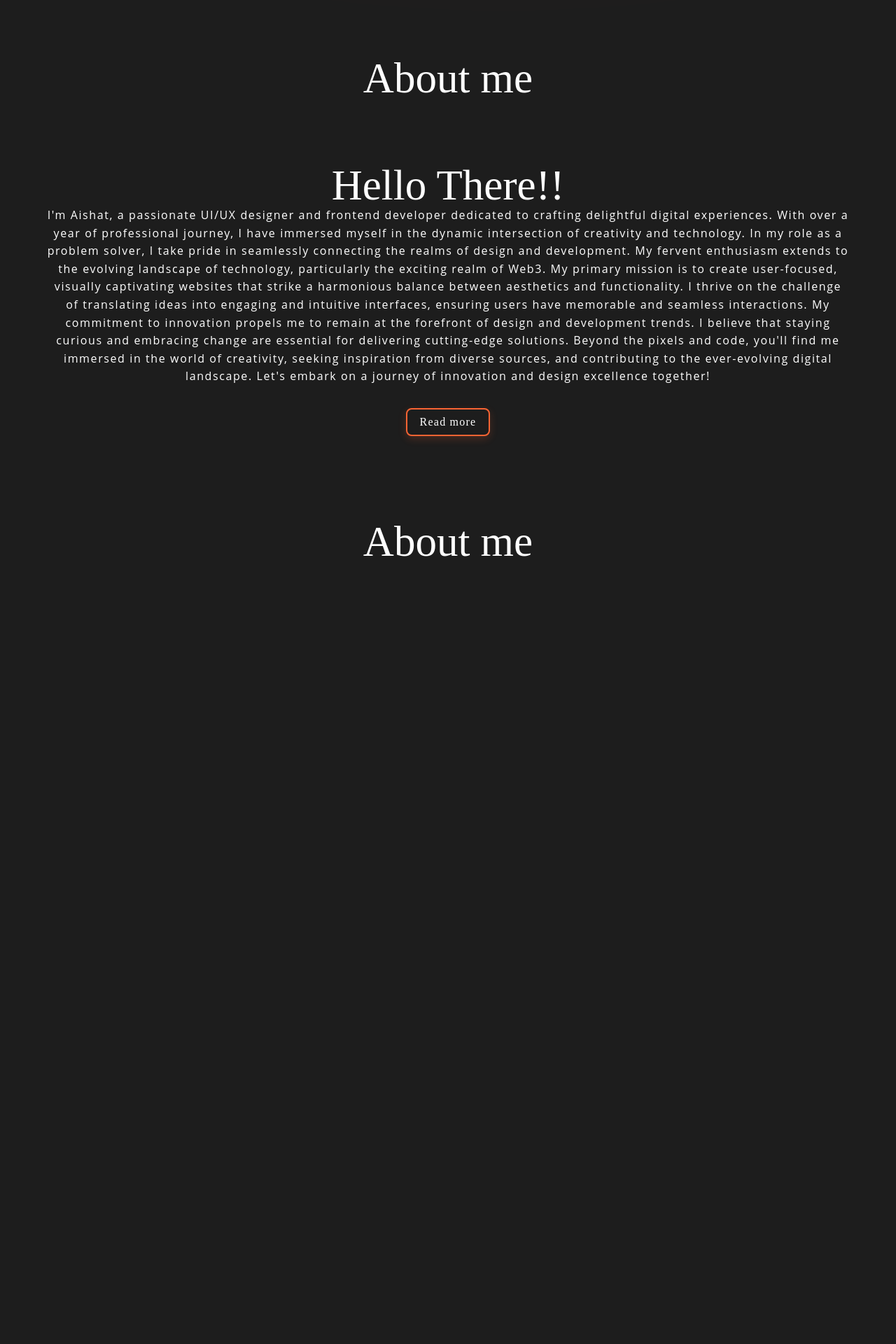
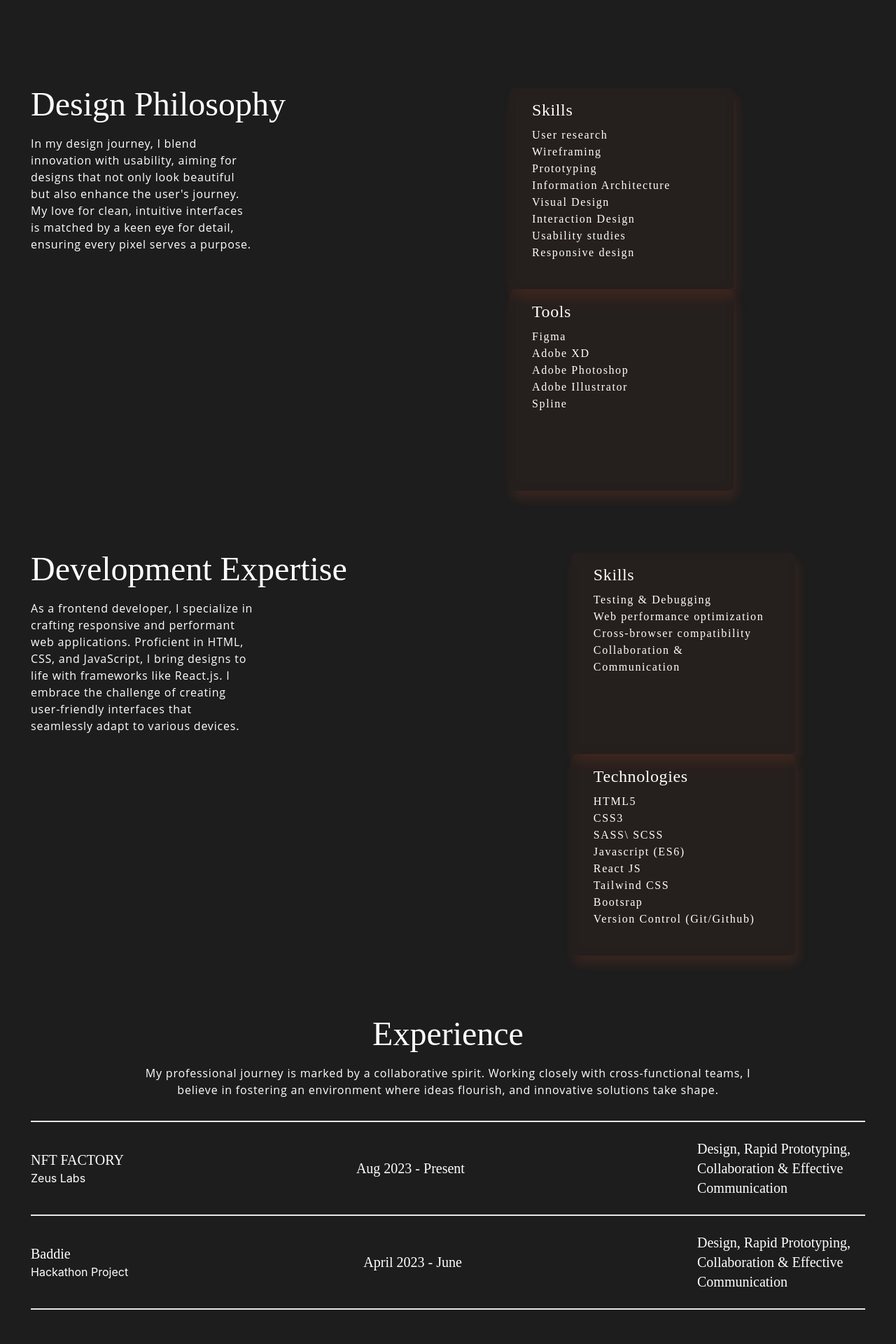
Before and after one commit to Bolanihun/DesginbyAishah, a React (Vite) app: page /about in a window 1280 px wide. Shown: the part 520-2440 px from the top of the page at 70% size. Before the commit the page ends 1327 px from the top, so only its background shows below. Built offline with nearby package versions, Linux system fonts and the light colour scheme.

Commit message:
Modified About and project page

```diff
--- /dev/null
+++ b/src/Component/Expertise.jsx
@@ -0,0 +1,56 @@
+import React from "react";
+
+export default function Expertise() {
+  return (
+    <>
+      <section className="Expertise-container w-full p-11">
+        <div className="Expertise-wrapper flex flex-col">
+          <div className="Expertise-title flex flex-col items-center justify-center mb-8">
+            <h2 className="mb-5 text-white text-center text-5xl">Experience</h2>
+            <p className="w-3/4 text-white text-center text-base tracking-wider ">
+              My professional journey is marked by a collaborative spirit.
+              Working closely with cross-functional teams, I believe in
+              fostering an environment where ideas flourish, and innovative
+              solutions take shape.
+            </p>
+          </div>
+          <div className="Expertise-content">
+            <div className="Expertise-row w-full flex justify-between items-center py-6 border-t-2">
+              <div className="row">
+                <div className="title text-white text-xl">NFT FACTORY</div>
+                <span className="text-white">Zeus Labs</span>
+              </div>
+
+              <div className="row">
+                <div className="title text-white text-xl">Aug 2023 - Present</div>
+              </div>
+              <div className="row">
+                <div className="title text-white w-60 text-xl">
+                  Design, Rapid Prototyping, Collaboration & Effective
+                  Communication
+                </div>
+              </div>
+            </div>
+
+            <div className="Expertise-row w-full flex justify-between items-center py-6 border-t-2 border-b-2">
+              <div className="row">
+                <div className="title text-white text-xl">Baddie</div>
+                <span className="text-white">Hackathon Project</span>
+              </div>
+
+              <div className="row">
+                <div className="title text-white text-xl">April 2023 - June</div>
+              </div>
+              <div className="row">
+                <div className="title text-white w-60 text-xl">
+                  Design, Rapid Prototyping, Collaboration & Effective
+                  Communication
+                </div>
+              </div>
+            </div>
+          </div>
+        </div>
+      </section>
+    </>
+  );
+}
--- a/src/Component/Project.jsx
+++ b/src/Component/Project.jsx
@@ -3,8 +3,8 @@ import React from "react";
 export default function Project() {
   return (
     <>
-      <section className="Project">
-        <h2 className="project-title">Featured Projects</h2>
+      <section className="Project my-28">
+        <h2 className="project-title  mb-4">Featured Projects</h2>
         <div className="projects">
           <div className="row1-project md:container md:mx-auto">
             <div className="media">
--- /dev/null
+++ b/src/Component/Skills.jsx
@@ -0,0 +1,142 @@
+import React from "react";
+
+export default function Skills() {
+  return (
+    <>
+      <section className="Skill-container w-full p-11">
+        <div className="skills-wrapper flex space-x-80">
+          <div className="skill-textcontent flex flex-col">
+            <h2 className="mb-5 text-white text-5xl">Design Philosophy</h2>
+            <p className="w-80 text-white text-base tracking-wider">
+              In my design journey, I blend innovation with usability, aiming
+              for designs that not only look beautiful but also enhance the
+              user's journey. My love for clean, intuitive interfaces is matched
+              by a keen eye for detail, ensuring every pixel serves a purpose.
+            </p>
+          </div>
+          <div className="skill-cards ">
+            <div className="card w-80 px-8 py-4 h-72">
+              <div className="title text-white text-2xl tracking-wide mb-2">
+                Skills
+              </div>
+              <ol>
+                <li className="text-white text-base font-normal tracking-widest">
+                  User research
+                </li>
+                <li className="text-white text-base font-normal tracking-widest">
+                  Wireframing
+                </li>
+                <li className="text-white text-base font-normal tracking-widest">
+                  Prototyping
+                </li>
+                <li className="text-white text-base font-normal tracking-widest">
+                  Information Architecture
+                </li>
+                <li className="text-white text-base font-normal tracking-widest">
+                  Visual Design
+                </li>
+                <li className="text-white text-base font-normal tracking-widest">
+                  Interaction Design
+                </li>
+                <li className="text-white text-base font-normal tracking-widest">
+                  Usability studies
+                </li>
+                <li className="text-white text-base font-normal tracking-widest">
+                  Responsive design
+                </li>
+              </ol>
+            </div>
+            <div className="card w-80 px-8 py-4 h-72">
+              <div className="title text-white text-2xl tracking-wide mb-2">
+                Tools
+              </div>
+              <ol>
+                <li className="text-white text-base font-normal tracking-widest">
+                  Figma
+                </li>
+                <li className="text-white text-base font-normal tracking-widest">
+                  Adobe XD
+                </li>
+                <li className="text-white text-base font-normal tracking-widest">
+                  Adobe Photoshop
+                </li>
+                <li className="text-white text-base font-normal tracking-widest">
+                  Adobe Illustrator
+                </li>
+                <li className="text-white text-base font-normal tracking-widest">
+                  Spline
+                </li>
+              </ol>
+            </div>
+          </div>
+        </div>
+      </section>
+      <section className="Skill-container w-full p-11">
+        <div className="skills-wrapper flex space-x-80">
+          <div className="skill-textcontent flex flex-col">
+            <h2 className="mb-5 text-white text-5xl">Development Expertise</h2>
+            <p className="w-80 text-white text-base tracking-wider">
+              As a frontend developer, I specialize in crafting responsive and
+              performant web applications. Proficient in HTML, CSS, and
+              JavaScript, I bring designs to life with frameworks like React.js.
+              I embrace the challenge of creating user-friendly interfaces that
+              seamlessly adapt to various devices.
+            </p>
+          </div>
+          <div className="skill-cards ">
+            <div className="card w-80 px-8 py-4 h-72">
+              <div className="title text-white text-2xl tracking-wide mb-2">
+                Skills
+              </div>
+              <ol>
+                <li className="text-white text-base font-normal tracking-widest">
+                  Testing & Debugging
+                </li>
+                <li className="text-white text-base font-normal tracking-widest">
+                  Web performance optimization
+                </li>
+                <li className="text-white text-base font-normal tracking-widest">
+                  Cross-browser compatibility
+                </li>
+                <li className="text-white text-base font-normal tracking-widest">
+                  Collaboration & Communication
+                </li>
+              </ol>
+            </div>
+            <div className="card w-80 px-8 py-4 h-72 ">
+              <div className="title text-white text-2xl tracking-wide mb-2">
+                Technologies
+              </div>
+              <ol>
+                <li className="text-white text-base font-normal tracking-widest">
+                  HTML5
+                </li>
+                <li className="text-white text-base font-normal tracking-widest">
+                  CSS3
+                </li>
+                <li className="text-white text-base font-normal tracking-widest">
+                  SASS\ SCSS
+                </li>
+                <li className="text-white text-base font-normal tracking-widest">
+                  Javascript (ES6)
+                </li>
+                <li className="text-white text-base font-normal tracking-widest">
+                  React JS
+                </li>
+                <li className="text-white text-base font-normal tracking-widest">
+                  Tailwind CSS
+                </li>
+                <li className="text-white text-base font-normal tracking-widest">
+                  Bootsrap
+                </li>
+                <li className="text-white text-base font-normal tracking-widest">
+                  Version Control (Git/Github)
+                </li>
+              </ol>
+            </div>
+          </div>
+        </div>
+      </section>
+    </>
+  );
+}
--- a/src/index.css
+++ b/src/index.css
@@ -24,6 +24,12 @@
 
   --black1-color: #1d1d1d;
   --black2-color: #46332e;
+  --gradient-100: -webkit-linear-gradient(
+    219deg,
+    rgba(249, 100, 51, 1) -2.36%,
+    rgba(249, 100, 51, 0) 24.43%,
+    rgba(249, 100, 51, 0) 73.7%,
+    rgba(249, 100, 51, 1) 103.17%);
   --gradient-101: linear-gradient(
     180deg,
     rgba(254, 184, 113, 0.6) 45.06%,
@@ -459,7 +465,7 @@ font-size: 61px; */
   align-items: center;
 }
 
-.dropdown-container li{
+.dropdown-container li {
   width: 100%;
   padding: 5px 30px 4px 31px;
 }
@@ -481,7 +487,52 @@ font-size: 61px; */
   letter-spacing: 0.32px;
   transition: all 10ms;
 }
-.dropdown-container li a:hover{
-  background: var(--orange-color, #F96433);
+.dropdown-container li a:hover {
+  background: var(--orange-color, #f96433);
   color: var(--bg1-color);
 }
+
+/*SKILLS*/
+
+.skill-textcontent h2 {
+  font-family: var(--font-familyDisplay);
+}
+.skill-textcontent p {
+  font-family: var(--font-familyBody);
+}
+.skill-cards .title {
+  font-family: var(--font-familyDisplay);
+}
+.skill-cards {
+
+
+
+}
+.skill-cards li {
+  font-family: var(--font-familyDisplay);
+}
+
+.skill-cards .card {
+
+  border-radius: 8px;
+  border: 3px solid var(--gradient-100, #f96433);
+  background: rgba(249, 100, 51, 0.04);
+  box-shadow: 4px 12px 16px 0px rgba(249, 100, 51, 0.12);
+  backdrop-filter: blur(6px);
+}
+
+/*EXPERTISE*/
+/* .Expertise-wrapper{
+  display: flex;
+} */
+.Expertise-title h2{
+  font-family: var(--font-familyDisplay);
+}
+
+.Expertise-title p{
+  font-family: var(--font-familyBody);
+}
+
+.row .title{
+  font-family: var(--font-familyDisplay);
+}
--- a/src/pages/About.jsx
+++ b/src/pages/About.jsx
@@ -1,22 +1,23 @@
 import React from "react";
 import Header from "../Component/Header";
+import Skills from "../Component/Skills";
+import Expertise from "../Component/Expertise";
 
 export default function About() {
   return (
     <>
       <Header
         content="I'm Aishat, a passionate UI/UX designer and frontend developer dedicated to crafting delightful digital experiences. With over a year of professional journey, I have immersed myself in the dynamic intersection of creativity and technology.
-
 In my role as a problem solver, I take pride in seamlessly connecting the realms of design and development. My fervent enthusiasm extends to the evolving landscape of technology, particularly the exciting realm of Web3.
-
 My primary mission is to create user-focused, visually captivating websites that strike a harmonious balance between aesthetics and functionality. I thrive on the challenge of translating ideas into engaging and intuitive interfaces, ensuring users have memorable and seamless interactions.
-
 My commitment to innovation propels me to remain at the forefront of design and development trends. I believe that staying curious and embracing change are essential for delivering cutting-edge solutions.
-
 Beyond the pixels and code, you'll find me immersed in the world of creativity, seeking inspiration from diverse sources, and contributing to the ever-evolving digital landscape. Let's embark on a journey of innovation and design excellence together!
 "
       ></Header>
-      <h1>About me</h1>
+
+      <Skills />
+      <Expertise/>
+
     </>
   );
 }
--- a/src/pages/Project.jsx
+++ b/src/pages/Project.jsx
@@ -5,7 +5,7 @@ export default function Projects(){
     return(
         <>
         <Project/>
-        <h1>Project</h1>
+
 
 
         </>
```
